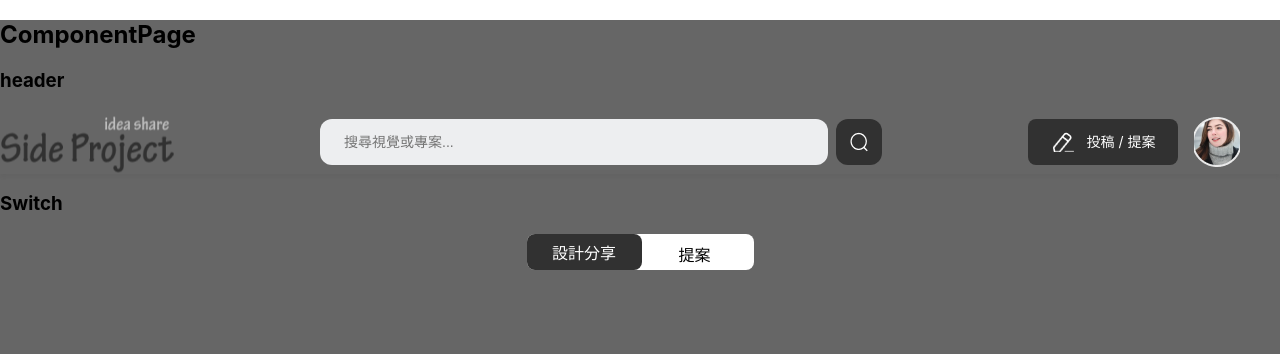
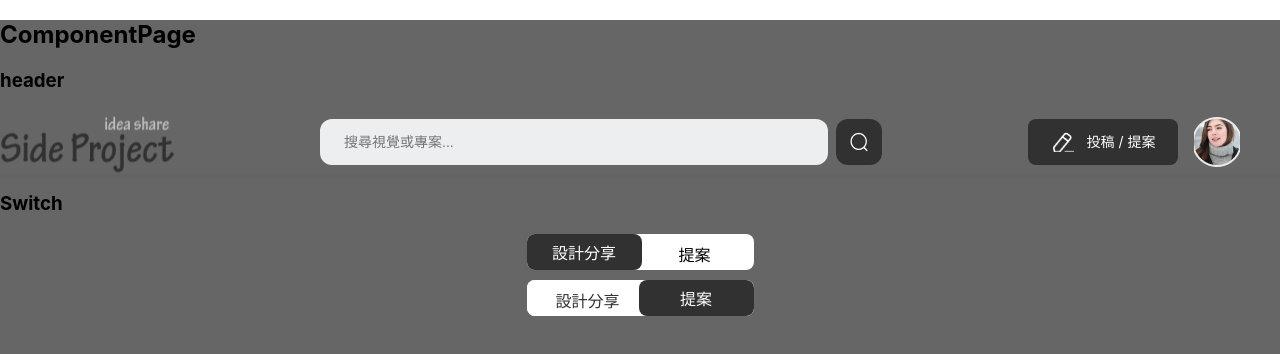
Before and after one commit to sasie59/f2e_blog_case, a React (Create React App) app: page /#/component in a window 1280 px wide. Shown: the top 354 px of the page. Built offline with nearby package versions, Linux system fonts and the light colour scheme.

Commit message:
原件-Switch  完成另一個版型

```diff
--- a/src/components/Switch/style.module.scss
+++ b/src/components/Switch/style.module.scss
@@ -6,19 +6,4 @@
   background-color: #fff;
   border-radius: 8px;
   position: relative;
-  .design {
-    display: flex;
-    justify-content: center;
-    align-items: center;
-    background-color: #313131;
-    color: #fff;
-    width: 115px;
-    border-radius: 8px;
-  }
-  .proposal {
-    position: absolute;
-    right: 43px;
-    top: 8px;
-    align-items: center;
-  }
 }
--- a/src/pages/ComponentPage/index.js
+++ b/src/pages/ComponentPage/index.js
@@ -14,6 +14,13 @@ export const ComponentPage = () => {
       <Comp.Switch>
         <div className={style.design}>設計分享</div>
         <div className={style.proposal}>提案</div>
+      </Comp.Switch>
+      <div style={{ height: '10px' }} />
+      <Comp.Switch>
+        <div className={style.change}>
+          <div className={style.ngised}>設計分享</div>
+          <div className={style.lasoporp}>提案</div>
+        </div>
       </Comp.Switch>
       {/* <div>
         <h3>Message</h3>
--- a/src/pages/ComponentPage/style.module.scss
+++ b/src/pages/ComponentPage/style.module.scss
@@ -94,4 +94,31 @@
     top: 8px;
     align-items: center;
   }
+  .change {
+    margin: 0 auto;
+    width: 227px;
+    height: 36px;
+    display: flex;
+    background-color: #fff;
+    border-radius: 8px;
+    position: relative;
+    .ngised {
+      position: absolute;
+      top: 8px;
+      left: 29px;
+      color: #313131;
+    }
+    .lasoporp {
+      position: absolute;
+      right: 0px;
+      display: flex;
+      justify-content: center;
+      align-items: center;
+      background-color: #313131;
+      border-radius: 8px;
+      width: 115px;
+      height: 36px;
+      color: #fff;
+    }
+  }
 }
```
